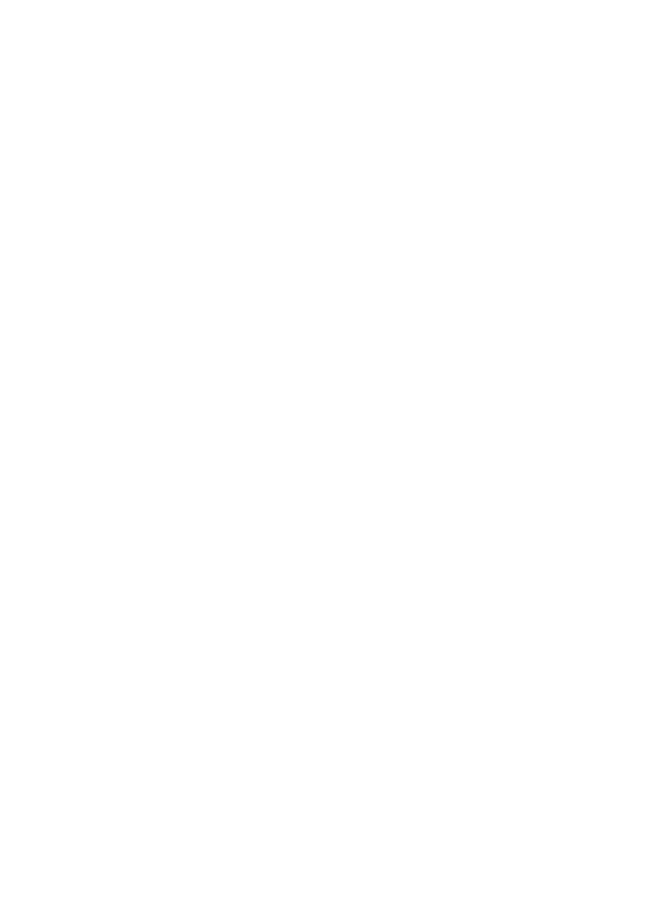
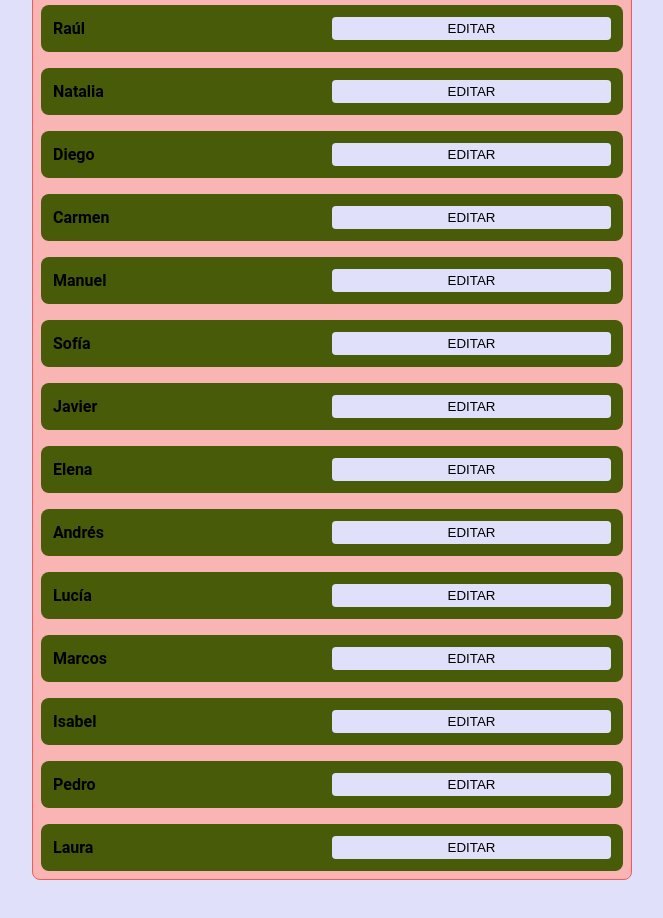
Before and after one commit to javier-ibanez-vizuete/react-condicionales-listas, a React (Vite) app: page / in a window 1280 px wide. Shown: the part 3600-4518 px from the top of the page, without its empty margins (308-971 px from the left). Before the commit the page ends 3509 px from the top, so only its background shows below. Built offline with nearby package versions, Linux system fonts and the light colour scheme.

Commit message:
add a changeable name by an input

```diff
--- a/src/App.jsx
+++ b/src/App.jsx
@@ -1,5 +1,6 @@
 import { AddFruitForm } from "./components/AddFruitForm/AddFruitForm";
 import { DynamicShoppingList } from "./components/DynamicShoppingList/DynamicShoppingList";
+import { EditableList } from "./components/EditableList/EditableList";
 import { NameList } from "./components/NameList/NameList";
 import { ProductList } from "./components/ProductList/ProductList";
 import { RemoveItemList } from "./components/RemoveItemList/RemoveItemList";
@@ -17,6 +18,7 @@ export const App = () => {
 			<RemoveItemList />
 			<DynamicShoppingList />
 			<ToggleItemList />
+			<EditableList />
 		</div>
 	);
 };
--- /dev/null
+++ b/src/components/EditableList/EditableList.css
@@ -0,0 +1,26 @@
+
+.editables-list-names {
+    flex-direction: column;
+    align-items: stretch;
+    padding: var(--spacing-md);
+
+}
+
+.button-container {
+	display: flex;
+	justify-content: center;
+	align-items: center;
+	flex: 1;
+	gap: 0.5rem;
+}
+
+.button-container > h4 {
+	flex: 1;
+}
+
+.button-container > .btn {
+	flex: 1;
+
+	background-color: var(--bg-color);
+	color: var(--primery-text-color);
+}
--- /dev/null
+++ b/src/components/EditableList/EditableList.jsx
@@ -0,0 +1,88 @@
+import { useState } from "react";
+import "./EditableList.css";
+
+const editableNames = [
+	{ id: 1, name: "Laura", isEditing: false },
+	{ id: 2, name: "Pedro", isEditing: false },
+	{ id: 3, name: "Isabel", isEditing: false },
+	{ id: 4, name: "Marcos", isEditing: false },
+	{ id: 5, name: "Lucía", isEditing: false },
+	{ id: 6, name: "Andrés", isEditing: false },
+	{ id: 7, name: "Elena", isEditing: false },
+	{ id: 8, name: "Javier", isEditing: false },
+	{ id: 9, name: "Sofía", isEditing: false },
+	{ id: 10, name: "Manuel", isEditing: false },
+	{ id: 11, name: "Carmen", isEditing: false },
+	{ id: 12, name: "Diego", isEditing: false },
+	{ id: 13, name: "Natalia", isEditing: false },
+	{ id: 14, name: "Raúl", isEditing: false },
+	{ id: 15, name: "Patricia", isEditing: false },
+];
+
+export const EditableList = () => {
+	const [list, setList] = useState(editableNames);
+	const [inputValue, setInputValue] = useState("");
+
+	const handleButtonClick = (id, isEditingNow) => {
+		if (!isEditingNow || (isEditingNow && !inputValue)) {
+			const currentUser = list.find((user) => user.id === id);
+			if (!currentUser) return;
+			const { isEditing } = currentUser;
+			const filteredUsers = list.filter((user) => user.id !== id);
+			const defaultUsers = filteredUsers.map((user) => {
+				if (user.isEditing) user.isEditing = false;
+				return user;
+			});
+
+			const newUser = { ...currentUser, isEditing: !isEditing };
+			setList([...defaultUsers, newUser]);
+		}
+		if (isEditingNow && inputValue) {
+			const currentUser = list.find((user) => user.id === id);
+			if (!currentUser) return;
+
+			const filteredUsers = list.filter((user) => user.id !== id);
+			const newUser = { ...currentUser, name: inputValue, isEditing: false };
+			setList([...filteredUsers, newUser]);
+			setInputValue("");
+		}
+	};
+
+	const handleInputChange = (event, name, id) => {
+		const { value } = event.target;
+		setInputValue(value);
+	};
+
+	return (
+		<div className="exercise-container">
+			<h2 className="title">Lista de nombres editables</h2>
+			<ul className="list-item">
+				{list
+					.sort((userA, userB) => userB.id - userA.id)
+					.map((user) => (
+						<li key={user.id} className="item editables-list-names">
+							<div className="button-container">
+								<h4>{user.name}</h4>
+								<button className="btn" onClick={() => handleButtonClick(user.id, user.isEditing)}>
+									{user.isEditing && !inputValue && "CANCELAR EDICIÓN"}
+									{user.isEditing && inputValue && "CONFIRMAR EDICIÓN"}
+									{!user.isEditing && "EDITAR"}
+								</button>
+							</div>
+							{user.isEditing && (
+								<input
+									type="text"
+									name="name"
+									placeholder={`Modifica el nombre de ${user.name}`}
+									value={inputValue}
+									onChange={(event) => handleInputChange(event, user.name, user.id)}
+								/>
+							)}
+						</li>
+					))}
+			</ul>
+		</div>
+	);
+};
+
+// ESTOY ATASCADO EN LA PARTE DE MOFICAR EL NOMBRE MEDIANTE EL INPUT
--- a/src/components/ToggleItemList/ToggleItemList.css
+++ b/src/components/ToggleItemList/ToggleItemList.css
@@ -14,6 +14,6 @@
 }
 
 .active-item > .btn {
-	background-color: aquamarine;
+	background-color: var(--bg-color);
 	color: var(--primary-text-color);
 }
--- a/src/components/ToggleItemList/ToggleItemList.jsx
+++ b/src/components/ToggleItemList/ToggleItemList.jsx
@@ -30,7 +30,7 @@ export const ToggleItemList = () => {
 
 	return (
 		<div className="exercise-container">
-			<h2>Listado de Activo/Inactivo</h2>
+			<h2 className="title">Listado de Activo/Inactivo</h2>
 			<ul className="list-item">
 				{list
 					.sort((itemA, itemB) => itemB.id - itemA.id)
```
